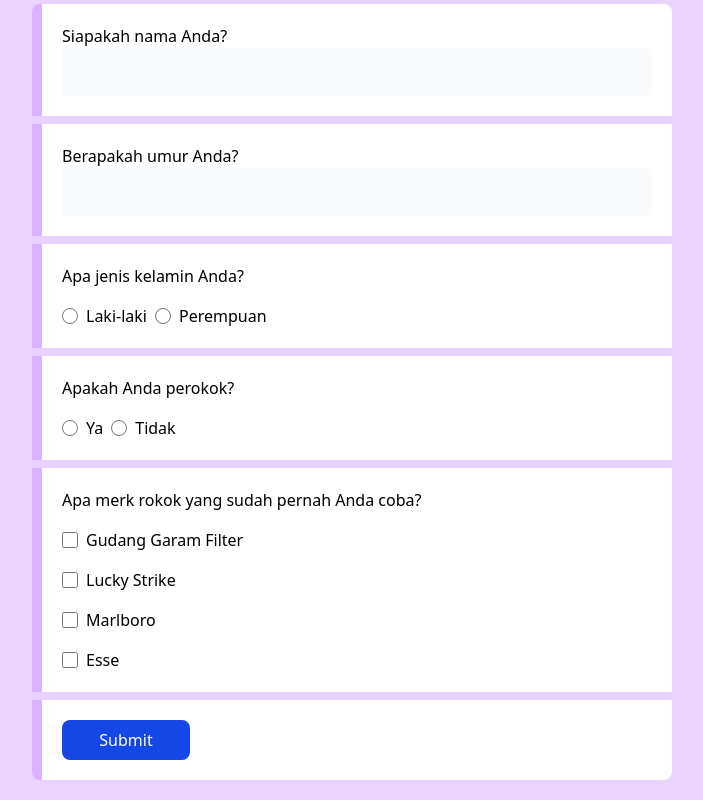
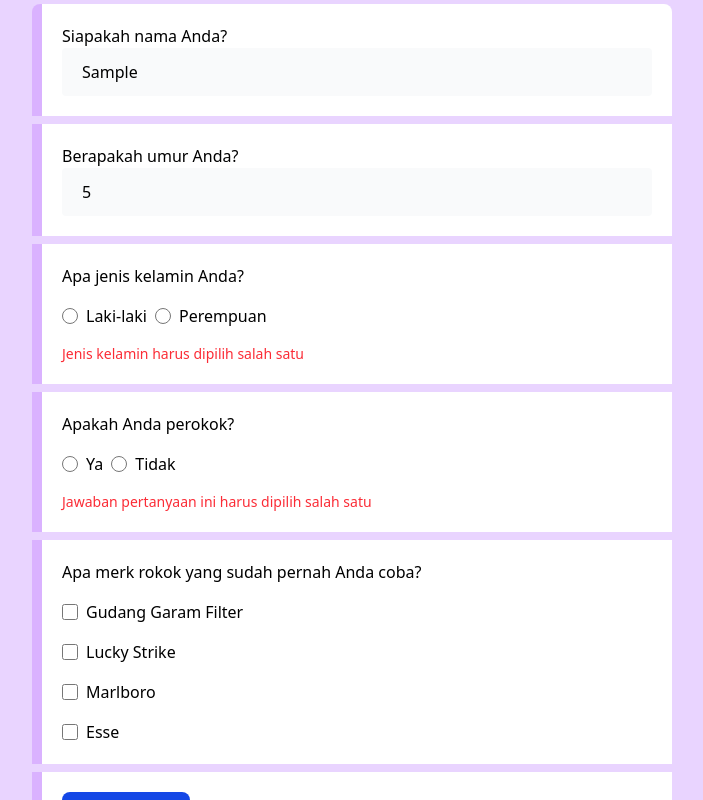
Before and after one commit to mdavindarinaldy/fgo24-react-redux, a React (Vite) app: page / in a window 1280 px wide. Both pictures are taken after typing "Sample", "5" into the empty fields and a click on the button "Submit". Shown: the part 254-1054 px from the top of the page, without its empty margins (288-991 px from the left). Built offline with nearby package versions, Linux system fonts and the light colour scheme.

Commit message:
feat: add validation and sanitization

```diff
--- a/src/components/Input.jsx
+++ b/src/components/Input.jsx
@@ -1,6 +1,6 @@
 import React from 'react'
 
-function Input({id, label, type, className, options, disabled, ...props}) {
+function Input({id, label, type, className, options, disabled, error, ...props}) {
   const baseStyle = 'h-12 bg-gray-50 rounded px-5 hover:border-b-5 border-purple-300 focus:outline-0'
   if(type==='checkbox') {
     return (
@@ -13,6 +13,7 @@ function Input({id, label, type, className, options, disabled, ...props}) {
                 </div>
                 )
             )}
+            {error && <span className="text-red-500 text-sm">{error.message}</span>}
         </div>
       )
   }
@@ -28,6 +29,7 @@ function Input({id, label, type, className, options, disabled, ...props}) {
                     </div>
                 ))}
             </div>
+            {error && <span className="text-red-500 text-sm">{error.message}</span>}
         </div>
       )
   }
@@ -37,6 +39,7 @@ function Input({id, label, type, className, options, disabled, ...props}) {
         <div>
             <input type={type} id={id} className={[baseStyle, className].join(" ")} {...props} autoComplete='off'/>
         </div>
+        {error && <span className="text-red-500 text-sm">{error.message}</span>}
     </div>
   )
 }
--- a/src/pages/HomePage.jsx
+++ b/src/pages/HomePage.jsx
@@ -3,11 +3,16 @@ import Input from '../components/Input'
 import { useForm } from 'react-hook-form'
 
 function HomePage() {
-  const {register, handleSubmit, watch} = useForm()
+  const {register, handleSubmit, watch, formState: { errors }} = useForm()
   const [isSubmitted, setIsSubmitted] = useState(false)
   const watchSmoker = watch('smoker')
 
   function submitData(value) {
+    const sanitizedValue = {
+        ...value,
+        name: value.name.trim(),
+        cigar: value.smoker === 'Tidak' ? [] : value.cigar || [],
+    }
     const formData = JSON.parse(localStorage.getItem('formData')) || []
     const newData = [...formData, value]
     localStorage.setItem('formData', JSON.stringify(newData))
@@ -24,16 +29,16 @@ function HomePage() {
             </div>
             <form id='form' onSubmit={handleSubmit(submitData)} className='flex flex-col gap-2'>
                 <div className='h-fit bg-white rounded-t-lg border-l-10 border-purple-300 p-5 flex flex-col gap-3'>
-                    <Input {...register("name")} type="text" id="name" label="Siapakah nama Anda?" className='w-full'/>
+                    <Input {...register("name", {required: 'Nama wajib diisi'})} type="text" id="name" label="Siapakah nama Anda?" className='w-full' error={errors.name}/>
                 </div>
                 <div className='h-fit bg-white border-l-10 border-purple-300 p-5 flex flex-col gap-3'>
-                    <Input {...register("age")} type="number" id="age" label="Berapakah umur Anda?" className='w-full'/>
+                    <Input {...register("age", {required: 'Umur wajib diisi'}) } type="number" id="age" label="Berapakah umur Anda?" className='w-full' error={errors.age}/>
                 </div>
                 <div className='h-fit bg-white border-l-10 border-purple-300 p-5 flex flex-col gap-3'>
-                    <Input {...register("gender")} type="radio" id="gender" options={['Laki-laki','Perempuan']} label="Apa jenis kelamin Anda?" className='flex flex-row gap-2 items-center'/>
+                    <Input {...register("gender", {required: 'Jenis kelamin harus dipilih salah satu'})} type="radio" id="gender" options={['Laki-laki','Perempuan']} label="Apa jenis kelamin Anda?" className='flex flex-row gap-2 items-center' error={errors.gender}/>
                 </div>
                 <div className='h-fit bg-white border-l-10 border-purple-300 p-5 flex flex-col gap-3'>
-                    <Input {...register("smoker")} type="radio" id="smoker" options={['Ya','Tidak']} label="Apakah Anda perokok?" className='flex flex-row gap-2 items-center'/>
+                    <Input {...register("smoker", {required: 'Jawaban pertanyaan ini harus dipilih salah satu'})} type="radio" id="smoker" options={['Ya','Tidak']} label="Apakah Anda perokok?" className='flex flex-row gap-2 items-center' error={errors.smoker}/>
                 </div>
                 <div className='h-fit bg-white border-l-10 border-purple-300 p-5 flex flex-col gap-3'>
                     <Input {...register("cigar")} type="checkbox" id="cigar" options={['Gudang Garam Filter','Lucky Strike','Marlboro','Esse']} label="Apa merk rokok yang sudah pernah Anda coba?" className='flex flex-row gap-2 items-center' disabled={watchSmoker === 'Tidak'}/>
```
